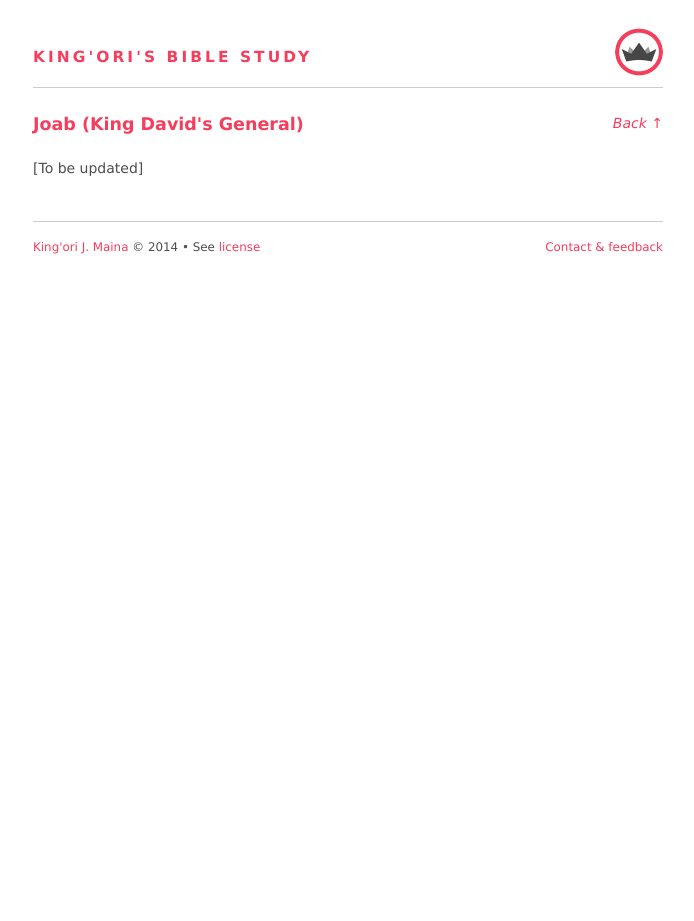
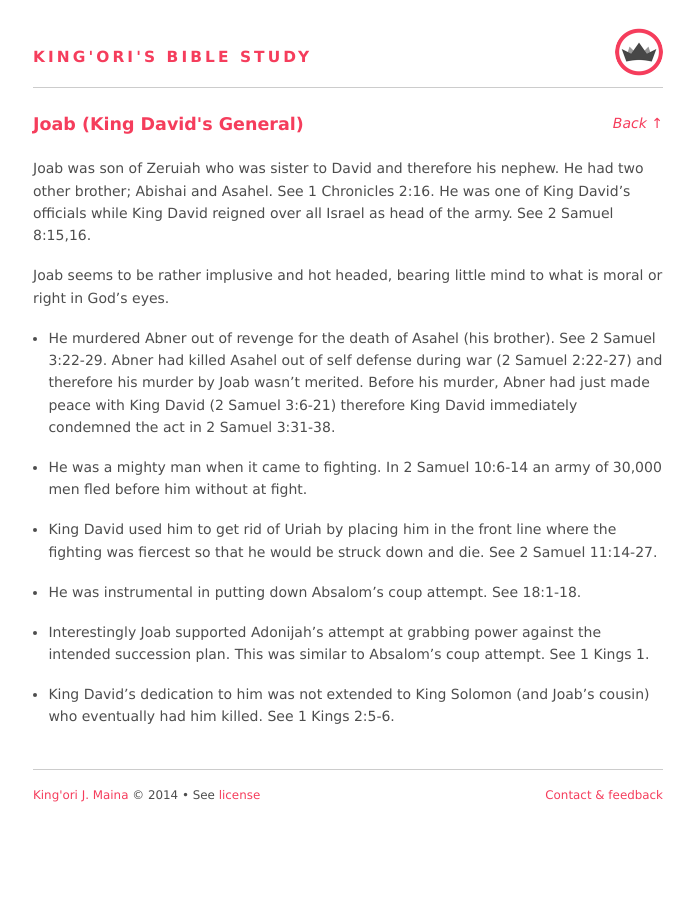
Before and after one commit to itskingori/systematic-theology, a Jekyll site: the page built from people/joab-son-of-zeruiah.md, in a window 1280 px wide. Shown: the whole page, without its empty margins (292-986 px from the left). Built offline with Jekyll 4.4.1, drawn with Linux system fonts in a browser that asks for light colours; Markdown is read by kramdown in place of the engine named in the settings; before the commit the page ends 900 px from its top, so only the background shows below that.

Commit message:
Joab (King David's General)

```diff
--- a/people/joab-son-of-zeruiah.md
+++ b/people/joab-son-of-zeruiah.md
@@ -5,4 +5,32 @@ permalink: /people/joab-son-of-zeruiah/
 sectionlink: /people/
 ---
 
-[To be updated]
+Joab was son of Zeruiah who was sister to David and therefore his nephew. He had
+two other brother; Abishai and Asahel. See 1 Chronicles 2:16. He was one of King
+David's officials while King David reigned over all Israel as head of the army.
+See 2 Samuel 8:15,16.
+
+Joab seems to be rather implusive and hot headed, bearing little mind to what is
+moral or right in God's eyes.
+
+* He murdered Abner out of revenge for the death of Asahel (his brother). See 2
+Samuel 3:22-29. Abner had killed Asahel out of self defense during war (2 Samuel
+2:22-27) and therefore his murder by Joab wasn't merited. Before his murder,
+Abner had just made peace with King David (2 Samuel 3:6-21) therefore King David
+immediately condemned the act in 2 Samuel 3:31-38.
+
+* He was a mighty man when it came to fighting. In 2 Samuel 10:6-14 an army of
+30,000 men fled before him without at fight.
+
+* King David used him to get rid of Uriah by placing him in the front line where
+the fighting was fiercest so that he would be struck down and die. See 2 Samuel
+11:14-27.
+
+* He was instrumental in putting down Absalom's coup attempt. See 18:1-18.
+
+* Interestingly Joab supported Adonijah's attempt at grabbing power against the
+intended succession plan. This was similar to Absalom's coup attempt. See 1
+Kings 1.
+
+* King David's dedication to him was not extended to King Solomon (and Joab's
+cousin) who eventually had him killed. See 1 Kings 2:5-6.
```
